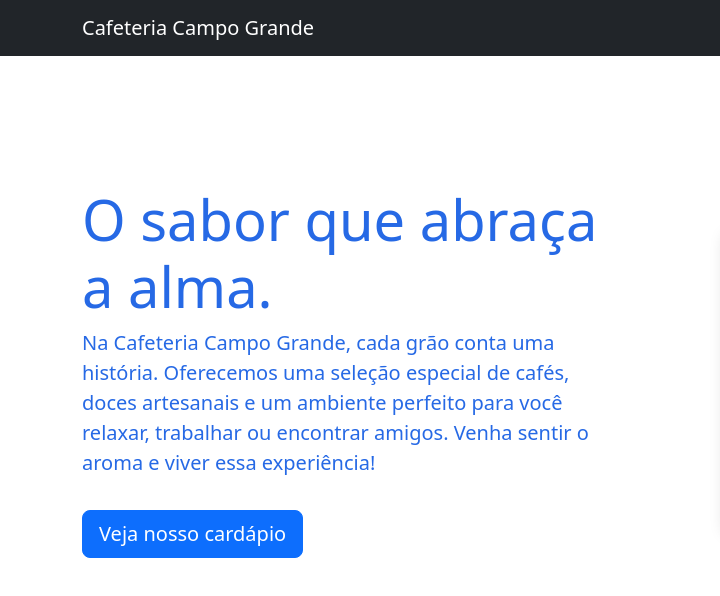
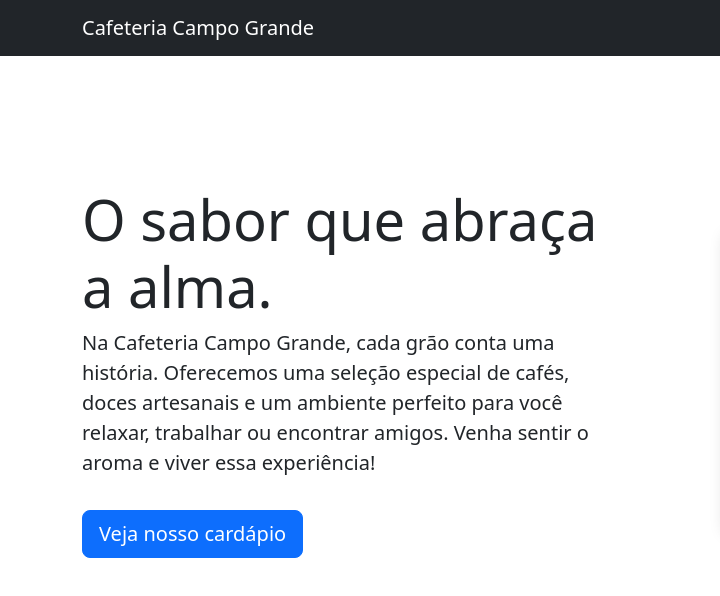
Before and after one commit to Garbelin3/checkout, a plain HTML site: page index.html in a window 1280 px wide. Shown: the full height of the page, 0-720 px from the left. Drawn offline with nearby package versions, Linux system fonts and the light colour scheme; grey boxes are pictures that could not be loaded.

Commit message:
checkout version

```diff
--- a/index.html
+++ b/index.html
@@ -19,7 +19,6 @@
         min-height: 80vh;
         display: flex;
         align-items: center;
-        color: rgb(38, 105, 229);
       }
     </style>
   </head>
```
